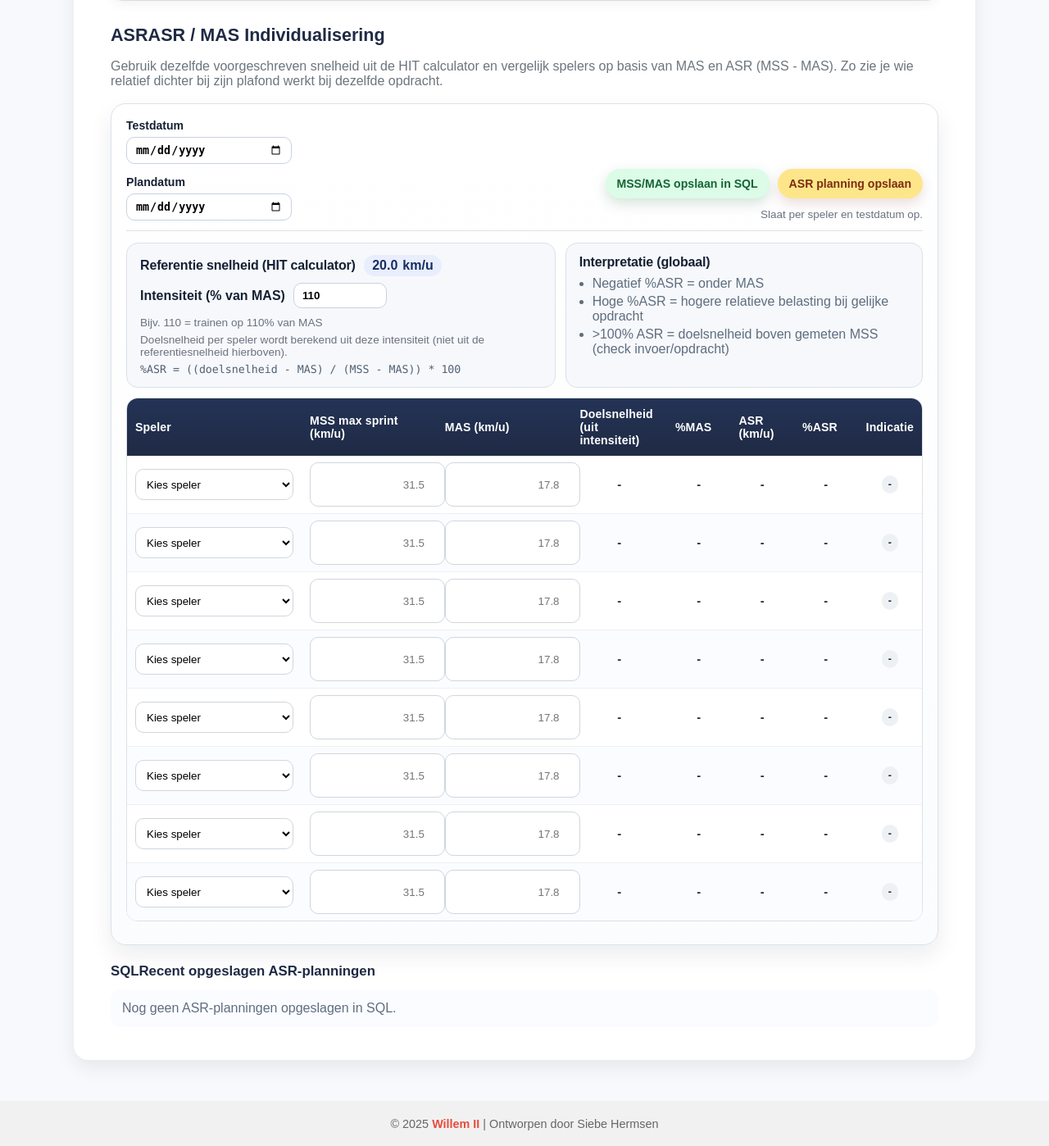
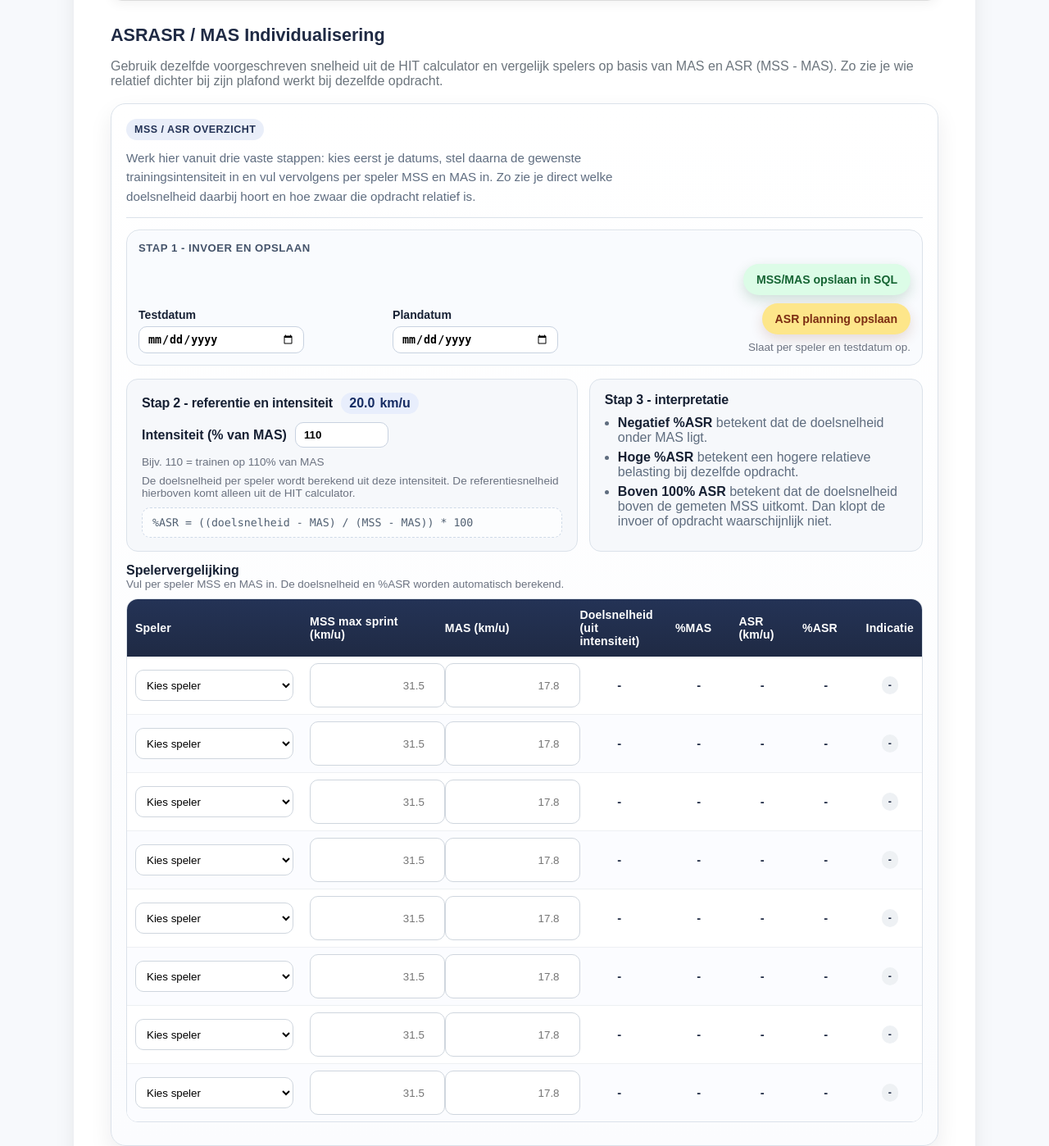
Before and after one commit to siebehermsen/Dashboard-Willem-II-, a Django app: template main/templates/hit.html in a window 1280 px wide. Shown: the part 1122-2520 px from the top of the page at 82% size. Run offline with Django 5.2, Linux system fonts and the light colour scheme; the template is opened without the code that fills it, so the values that code supplies are empty.

Commit message:
Improve MSS ASR layout on hit page

```diff
--- a/main/templates/hit.html
+++ b/main/templates/hit.html
@@ -279,24 +279,60 @@
     box-shadow: 0 12px 28px rgba(12, 22, 44, 0.08);
     margin-top: 18px;
 }
+.asr-intro {
+    display: grid;
+    gap: 10px;
+    margin-bottom: 14px;
+    padding: 0 0 14px;
+    border-bottom: 1px solid var(--asr-border);
+}
+.asr-kicker {
+    display: inline-flex;
+    align-items: center;
+    width: fit-content;
+    padding: 6px 10px;
+    border-radius: 999px;
+    background: #e9eef9;
+    color: #243356;
+    font-size: 0.78rem;
+    font-weight: 800;
+    letter-spacing: 0.04em;
+    text-transform: uppercase;
+}
+.asr-intro-text {
+    color: #5f6d80;
+    font-size: 0.95rem;
+    line-height: 1.55;
+    max-width: 72ch;
+}
 .asr-meta {
     display: grid;
-    grid-template-columns: 1.2fr 1fr;
-    gap: 12px;
-    margin-bottom: 12px;
+    grid-template-columns: 1.15fr 0.85fr;
+    gap: 14px;
+    margin-bottom: 14px;
 }
 .asr-card {
     background: var(--asr-soft);
     border: 1px solid var(--asr-border);
     border-radius: 14px;
-    padding: 14px 16px;
+    padding: 16px 18px;
 }
 .asr-card strong { color: var(--asr-navy); }
-.asr-formula { font-family: Consolas, monospace; font-size: .83rem; color: #516072; margin-top: 6px; }
+.asr-formula {
+    font-family: Consolas, monospace;
+    font-size: .83rem;
+    color: #516072;
+    margin-top: 10px;
+    padding: 10px 12px;
+    border-radius: 10px;
+    background: rgba(255,255,255,0.7);
+    border: 1px dashed #cfdae8;
+}
 .asr-card-title {
     font-weight: 800;
     color: var(--asr-ink);
     letter-spacing: -.01em;
+    font-size: 1rem;
 }
 .asr-speed-pill {
     display: inline-flex;
@@ -314,7 +350,7 @@
     align-items: center;
     gap: 10px;
     flex-wrap: wrap;
-    margin-top: 6px;
+    margin-top: 10px;
 }
 .asr-control-label {
     font-weight: 700;
@@ -336,12 +372,15 @@
     box-shadow: 0 0 0 3px rgba(79, 124, 255, 0.12);
 }
 .asr-help-list {
-    margin: 8px 0 0 0;
+    margin: 10px 0 0 0;
     padding-left: 16px;
 }
 .asr-help-list li {
     color: #5f6d7f;
-    margin: 4px 0;
+    margin: 6px 0;
+}
+.asr-help-list strong {
+    color: var(--asr-ink);
 }
 .asr-table-wrap {
     border: 1px solid var(--asr-border);
@@ -349,6 +388,22 @@
     overflow: hidden;
     background: #fff;
     box-shadow: inset 0 1px 0 rgba(255,255,255,.6);
+}
+.asr-table-heading {
+    display: flex;
+    align-items: center;
+    justify-content: space-between;
+    gap: 12px;
+    margin: 2px 0 10px;
+}
+.asr-table-title {
+    font-size: 1rem;
+    font-weight: 800;
+    color: var(--asr-ink);
+}
+.asr-table-subtitle {
+    color: #6b7280;
+    font-size: 0.84rem;
 }
 .asr-table {
     width: 100%;
@@ -421,18 +476,34 @@
 .asr-chip.ok { background:#dcfce7; color:#166534; }
 .asr-toolbar {
     display: grid;
-    grid-template-columns: 1fr auto;
-    gap: 12px;
-    align-items: end;
-    margin-bottom: 14px;
-    padding-bottom: 12px;
+    grid-template-columns: minmax(280px, 1fr) minmax(320px, auto);
+    gap: 16px;
+    align-items: stretch;
+    margin-bottom: 16px;
+    padding: 14px;
+    border: 1px solid var(--asr-border);
+    border-radius: 16px;
+    background: #f9fbfe;
+    box-shadow: inset 0 1px 0 rgba(255,255,255,.8);
+}
+.asr-toolbar::before {
+    content: "Stap 1 - invoer en opslaan";
+    grid-column: 1 / -1;
+    font-size: 0.82rem;
+    font-weight: 800;
+    letter-spacing: 0.04em;
+    text-transform: uppercase;
+    color: #44536a;
+    margin-bottom: -4px;
+}
+.asr-toolbar {
     border-bottom: 1px solid var(--asr-border);
 }
 .asr-date-group {
-    display: flex;
+    display: grid;
+    grid-template-columns: repeat(2, minmax(160px, 1fr));
     align-items: end;
     gap: 14px;
-    flex-wrap: wrap;
 }
 .asr-date-item {
     display: grid;
@@ -445,16 +516,15 @@
     width: 180px;
 }
 .asr-actions {
-    display: flex;
-    align-items: center;
-    justify-content: flex-end;
+    display: grid;
+    align-content: center;
+    justify-items: end;
     gap: 10px;
-    flex-wrap: wrap;
 }
 .asr-save-btn {
     border: none;
     cursor: pointer;
-    padding: 10px 14px;
+    padding: 11px 16px;
     border-radius: 999px;
     font-size: .88rem;
     font-weight: 800;
@@ -474,11 +544,11 @@
     box-shadow: 0 6px 16px rgba(124, 45, 18, .16);
 }
 .asr-toolbar-note {
-    width: 100%;
+    width: auto;
     color: #6b7280;
     font-size: .84rem;
     text-align: right;
-    margin-top: 2px;
+    margin-top: -2px;
 }
 .asr-history {
     margin-top: 16px;
@@ -528,6 +598,8 @@
 }
 @media (max-width: 900px) {
   .asr-toolbar { grid-template-columns: 1fr; align-items: stretch; }
+  .asr-toolbar::before { margin-bottom: 0; }
+  .asr-date-group { grid-template-columns: 1fr; }
   .asr-actions { justify-content: flex-start; }
   .asr-toolbar-note { text-align: left; }
   .asr-meta { grid-template-columns: 1fr; }
@@ -644,12 +716,21 @@ html.app-ui.app-mode .asr-box {
     padding: 14px 12px;
     border-radius: 16px;
 }
+html.app-ui.app-mode .asr-intro {
+    gap: 8px;
+    margin-bottom: 10px;
+    padding-bottom: 10px;
+}
+html.app-ui.app-mode .asr-intro-text {
+    font-size: 0.78rem;
+    line-height: 1.45;
+}
 
 html.app-ui.app-mode .asr-toolbar {
     grid-template-columns: 1fr;
     gap: 10px;
     margin-bottom: 10px;
-    padding-bottom: 10px;
+    padding: 10px;
 }
 
 html.app-ui.app-mode .asr-date-group {
@@ -664,7 +745,7 @@ html.app-ui.app-mode .asr-date-item .asr-percent-input {
 }
 
 html.app-ui.app-mode .asr-actions {
-    justify-content: stretch;
+    justify-items: stretch;
     gap: 8px;
 }
 
@@ -782,6 +863,13 @@ html.app-ui.app-mode .asr-chip {
     <form method="post" id="asrSaveForm" style="margin-bottom:10px;">
         {% csrf_token %}
         <input type="hidden" name="asr_reference_speed_kmh" id="asrReferenceSpeedInput" value="20.0">
+        <div class="asr-intro">
+            <div class="asr-kicker">MSS / ASR overzicht</div>
+            <div class="asr-intro-text">
+                Werk hier vanuit drie vaste stappen: kies eerst je datums, stel daarna de gewenste trainingsintensiteit in en vul vervolgens per speler MSS en MAS in.
+                Zo zie je direct welke doelsnelheid daarbij hoort en hoe zwaar die opdracht relatief is.
+            </div>
+        </div>
         <div class="asr-toolbar">
             <div class="asr-date-group">
                 <div class="asr-date-item">
@@ -806,7 +894,7 @@ html.app-ui.app-mode .asr-chip {
     <div class="asr-meta">
         <div class="asr-card">
             <div style="margin-bottom:8px;">
-                <span class="asr-card-title">Referentie snelheid (HIT calculator)</span>
+                <span class="asr-card-title">Stap 2 - referentie en intensiteit</span>
                 <span class="asr-speed-pill"><span id="asrTargetSpeed">20.0</span> km/u</span>
             </div>
             <div class="asr-control-row">
@@ -814,19 +902,25 @@ html.app-ui.app-mode .asr-chip {
                 <input id="asrMasPercent" name="asr_mas_percent" class="asr-percent-input" type="number" step="0.1" min="0" value="110">
                 <span class="asr-muted">Bijv. 110 = trainen op 110% van MAS</span>
             </div>
-            <div class="asr-muted" style="margin-top:6px;">Doelsnelheid per speler wordt berekend uit deze intensiteit (niet uit de referentiesnelheid hierboven).</div>
+            <div class="asr-muted" style="margin-top:8px;">De doelsnelheid per speler wordt berekend uit deze intensiteit. De referentiesnelheid hierboven komt alleen uit de HIT calculator.</div>
             <div class="asr-formula">%ASR = ((doelsnelheid - MAS) / (MSS - MAS)) * 100</div>
         </div>
         <div class="asr-card">
-            <div class="asr-card-title">Interpretatie (globaal)</div>
+            <div class="asr-card-title">Stap 3 - interpretatie</div>
             <ul class="asr-help-list">
-                <li>Negatief %ASR = onder MAS</li>
-                <li>Hoge %ASR = hogere relatieve belasting bij gelijke opdracht</li>
-                <li>>100% ASR = doelsnelheid boven gemeten MSS (check invoer/opdracht)</li>
+                <li><strong>Negatief %ASR</strong> betekent dat de doelsnelheid onder MAS ligt.</li>
+                <li><strong>Hoge %ASR</strong> betekent een hogere relatieve belasting bij dezelfde opdracht.</li>
+                <li><strong>Boven 100% ASR</strong> betekent dat de doelsnelheid boven de gemeten MSS uitkomt. Dan klopt de invoer of opdracht waarschijnlijk niet.</li>
             </ul>
         </div>
     </div>
 
+    <div class="asr-table-heading">
+        <div>
+            <div class="asr-table-title">Spelervergelijking</div>
+            <div class="asr-table-subtitle">Vul per speler MSS en MAS in. De doelsnelheid en %ASR worden automatisch berekend.</div>
+        </div>
+    </div>
     <div class="asr-table-wrap">
     <table class="asr-table" id="asrTable">
         <thead>
```
